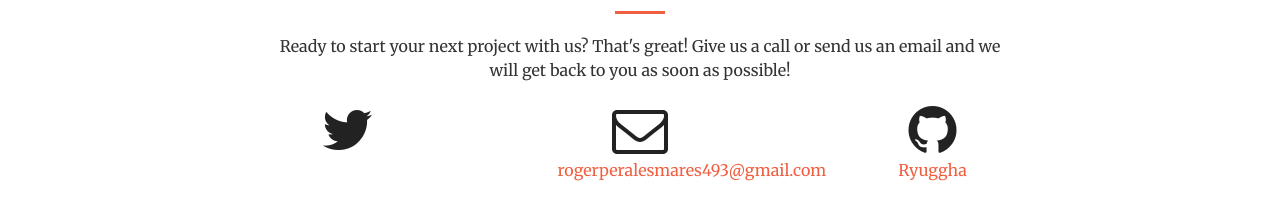
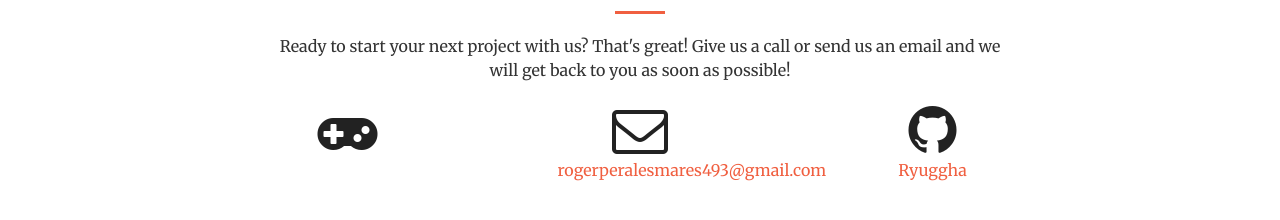
Before and after one commit to Ryuggha/ryuggha.github.io, a Jekyll site: the page built from index.html, in a window 1280 px wide and 900 px high, scrolled down 1981 px. Shown: the part 598-818 px from the top of the window. Built offline with Jekyll 4.4.1, drawn with Linux system fonts in a browser that asks for light colours.

Commit message:
Itch.io Link

```diff
--- a/_includes/contact.html
+++ b/_includes/contact.html
@@ -8,7 +8,7 @@
             </div>
         <div class="col-lg-2 col-lg-offset-2 text-center">
             <a href="https://{{ site.itch.io_username }}/.itch.io">
-                <i class="fa fa-twitter fa-3x wow bounceIn" data-wow-delay=".1s"></i>
+                <i class="fa fa-gamepad fa-3x wow bounceIn" data-wow-delay=".1s"></i>
                 <p>{{ site.twitter_username }}</p>
             </a>
         </div>
```
